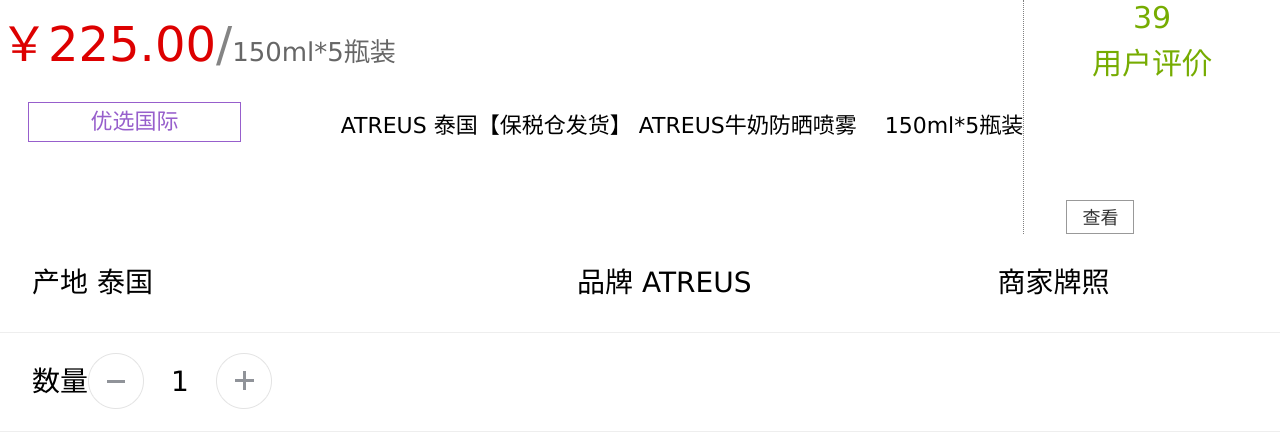
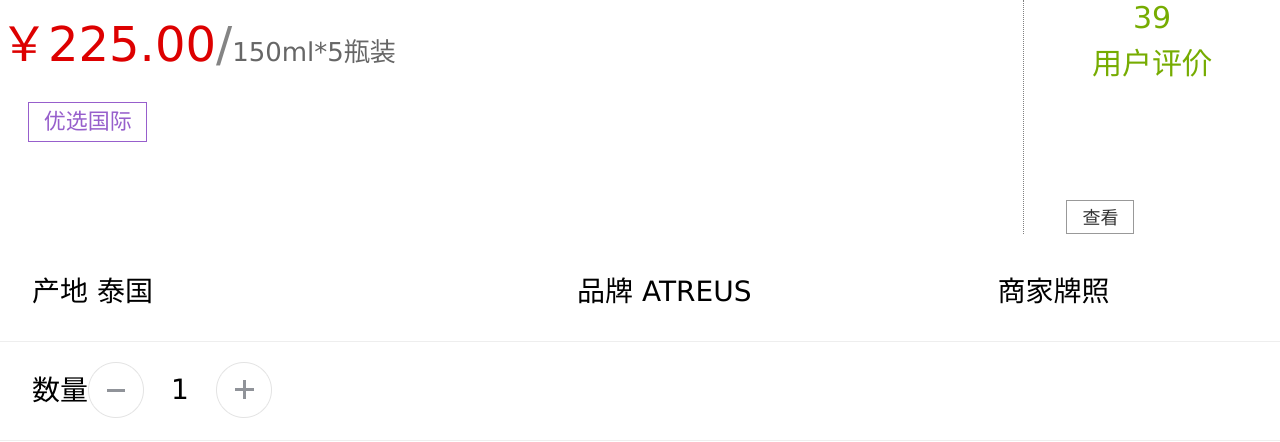
Before and after one commit to sushengpeng/sfbest, a PHP site: page /detail.html in a window 1280 px wide. Shown: the part 206-648 px from the top of the page. Run offline with PHP 8.4, Linux system fonts and the light colour scheme; data comes from the database, SQL or seed files in the repository; data that the repository does not hold is empty; a stand-in replaces the project's code that opens the database connection.

Commit message:
细节修改

```diff
--- a/css/detail.css
+++ b/css/detail.css
@@ -34,10 +34,10 @@
     width: 5.3334rem;
     height: 2.1334rem;}
 /* <!-- 商品轮播图 --> */
-.swiper-container1 {width: 100%;}
-.swiper-slide1 {background-position: center;background-size: cover;}
-.adver1 img{width: 100%;}
-/* .swiper-wrapper .adver1 {height: 14rem; } */
+.swiper-container1 {width: 100%;height: 100%;}
+.swiper-slide1 {background-position: center;background-size: cover;width: 100% !important}
+.swiper-slide1 img{width: 100%;}
+
 
 .swiper-container1 .swiper-pagination {
     position: absolute;
@@ -59,8 +59,8 @@
 .p-info-r{width: 20%;height: 5rem;text-align: center;position: relative;
     border-left: dotted 1px gray;}
 /* .sp1{font-size: 1.024rem;;margin-left: 0.4rem;color: red;} */
-.p-content{margin-left: 0.6rem;display: flex;justify-content: space-between;}
-.p-lable{width: 4.5rem;font-size: 0.4694rem;color: #975fcc;
+.p-content{margin-left: 0.6rem;display: flex;justify-content: left;height: 3rem}
+.p-lable{width: 2.5rem;font-size: 0.4694rem;color: #975fcc;
     border: 0.0214rem solid #975fcc;height: 0.8rem;text-align: center;line-height: 0.8rem;}
 .p-info-price{    font-size: 0.64rem;
     color: #76ac01;
@@ -84,6 +84,11 @@
 position: absolute;bottom: 0;}
 .p-name{font-size: 0.6827rem;margin-left: 0.2rem;}
 .p-price{margin-bottom: 0.58rem;  }
+.p-detail{
+    padding: 0 0.2rem;
+    /* text-align: left; */
+    float: left;
+}
 /* <!-- 产地、品牌、商家牌照 --> */
 .p-place {
     padding: 0 0.6827rem;
--- a/detail.html
+++ b/detail.html
@@ -32,18 +32,7 @@
                     <!-- 商品轮播图 -->
                     <div class="swiper-container swiper-container1">
                         <div class="swiper-wrapper wrapper">
-                            <!-- <div class="swiper-slide adver1 swiper-slide1">
-                                <img src="./imgs/inter-detail1.jpg" alt="">
-                            </div>
-                            <div class="swiper-slide adver1 swiper-slide1">
-                                <img src="./imgs/inter-detail2.jpg" alt="">
-                            </div>
-                            <div class="swiper-slide adver1 swiper-slide1">
-                                <img src="./imgs/inter-detail3.jpg" alt="">
-                            </div>
-                            <div class="swiper-slide adver1 swiper-slide1">
-                                <img src="./imgs/inter-detail4.jpg" alt="">
-                            </div> -->
+
                         </div>
                     </div>
                     <!-- 商品基本信息 -->
@@ -58,7 +47,8 @@
                             <div class="p-content">
                                 <div class="p-lable fl"><span class="yxgj">优选国际</span> </div>
                                 <div class="fl">
-                                    <div class="p-name">ATREUS 泰国【保税仓发货】 ATREUS牛奶防晒喷雾&nbsp;&nbsp;&nbsp; 150ml*5瓶装</div>
+                                    <!-- <div class="p-name p-detail">ATREUS 泰国【保税仓发货】 ATREUS牛奶防晒喷雾&nbsp;&nbsp;&nbsp; 150ml*5瓶装</div> -->
+                                    <span class="p-name p-detail"></span>
                                 </div>
                             </div>
                         </div>
--- a/js/detail.js
+++ b/js/detail.js
@@ -1,6 +1,6 @@
 //  <!-- 商品轮播图 -->
 var swiper = new Swiper('.swiper-container1', {
-    // spaceBetween: 30,
+    // spaceBetween: 80,
 });
 //  < !--同类推荐 -->
 var swiper = new Swiper('.swiper-container2', {
@@ -60,40 +60,27 @@
             let box = information[0].img.split(',')
             box.map(res=>{
                 imgurl += `
-                <div class="swiper-slide adver1 swiper-slide1 swiper-slide-active" style="width: 358px;">
+
+                <div class="swiper-slide swiper-slide1">
                 <img src=${res}>
                 </div>
                 `
             })
             $('.wrapper').html(imgurl)
             $('.p-price .sp1')[0].innerText = '￥' +information[0].price
-            console.log(information);
-
             $('.p-place-country')[0].innerText = information[0].field
             $('.p-name')[0].innerText = information[0].itemname
             $('.p-info-price')[0].innerText = information[0].comnum
             $('.spc')[0].innerText = information[0].weight
-            // $('.p-price .sp1')
-            // console.log($('.swiper-slide1 img').attr('src'));
-            // $('.swiper-slide1 img').each(function(){
-            //     $(this).attr('src',information[0].img)
-            // })
-            // console.log(information[0].img.split(','));
-            // if(box.length==1){
-            //     console.log(true);
-            // }
-
-
-
         }
     })
 }()
-!function(){
-    let conunt=0;
-    $('.addshoppingcart').tap(function(){
-        // conunt=conunt++;
-        console.log(111);
-    })
-    $('.cart-bg span')[0].innerText = conunt
+// !function(){
+//     let conunt=0;
+//     $('.addshoppingcart').tap(function(){
+//         // conunt=conunt++;
+//         console.log(111);
+//     })
+//     $('.cart-bg span')[0].innerText = conunt
 
-}()
+// }()
```
